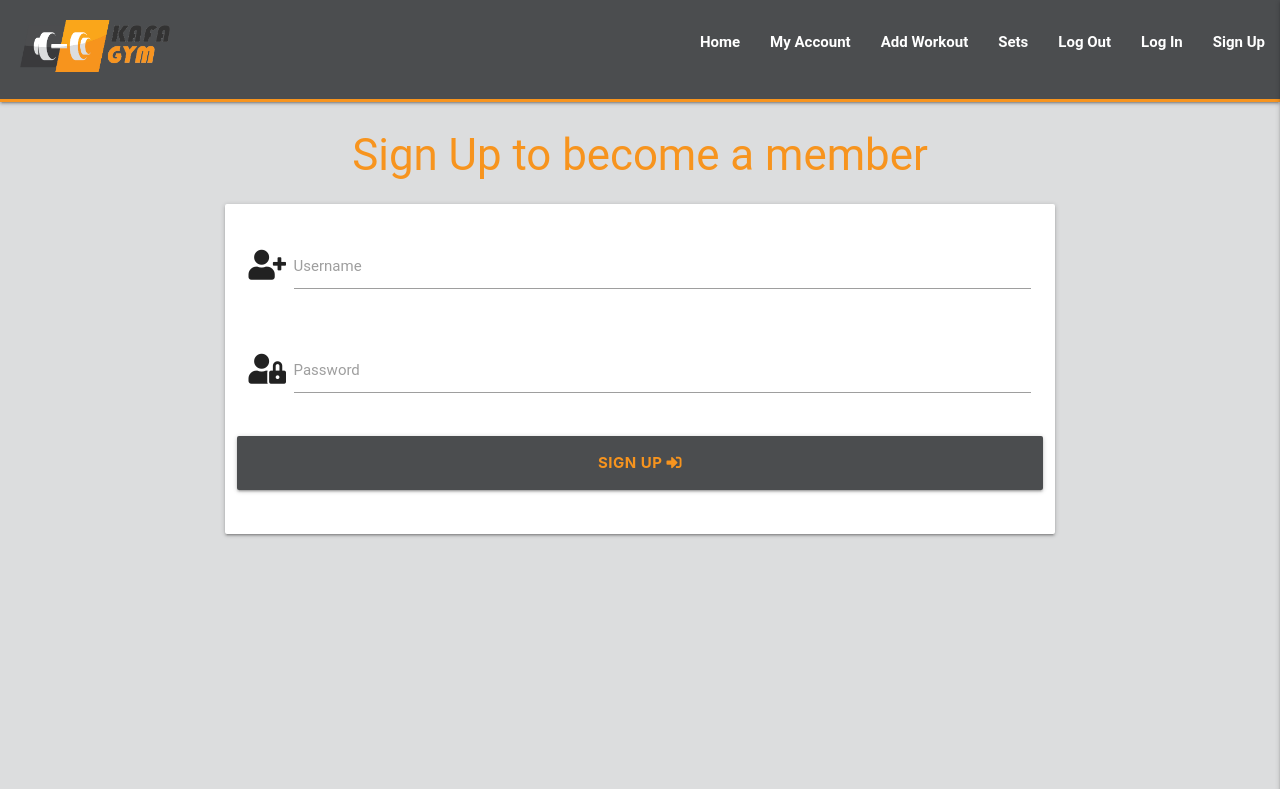
After one commit to kafabkaren/msthree-ekafagym, a Flask app: page /signup in a window 1280 px wide. The commit adds this page. Shown: the top 789 px of the page. Run offline with Flask 2, Linux system fonts and the light colour scheme; some libraries are stand-ins or nearby versions.

Commit message:
Adding Sign Up template

```diff
--- a/app.py
+++ b/app.py
@@ -4,6 +4,7 @@ from flask import (
     redirect, request, session, url_for)
 from flask_pymongo import PyMongo
 from bson.objectid import ObjectId
+from werkzeug.security import generate_password_hash, check_password_hash
 if os.path.exists("env.py"):
     import env
 
@@ -24,6 +25,11 @@ def get_workouts():
     return render_template("workouts.html", workouts=workouts)
 
 
+@app.route("/signup", methods=["GET", "POST"])
+def signup():
+    return render_template("signup.html")
+
+
 if __name__ == "__main__":
     app.run(host=os.environ.get("IP"),
             port=int(os.environ.get("PORT")),
--- a/static/css/style.css
+++ b/static/css/style.css
@@ -5,6 +5,26 @@ body {
     margin: 0;
     padding: 0;
     background-color: #DCDDDE;
+}
+
+/* Globla rules */
+
+.links {
+    font-weight: bold;
+}
+
+.btn {
+    color: #F7941E;
+    background-color: #4B4D4F;
+}
+
+.btn a:hover {
+    color: #F7941E;
+    background-color: #4B4D4F;
+}
+
+.titles {
+    color: #F7941E;
 }
 
 /* Navigation */
@@ -18,7 +38,7 @@ body {
 
 .navbar-brand img {
     width: 170px;
-    padding-left: 50px;
+    padding-left: 20px;
     padding-top: 10px;
 }
 
--- a/templates/base.html
+++ b/templates/base.html
@@ -32,23 +32,24 @@
                         <li><a class="nav-link" href="#">Sets</a></li>
                         <li><a class="nav-link" href="#">Log Out</a></li>
                         <li><a class="nav-link" href="#">Log In</a></li>
-                <li><a class="nav-link" href="#">Sign Up</a></li>
+                        <li><a class="nav-link" href="{{ url_for('signup') }}">Sign Up</a></li>
                     </ul>
             </div>
         </nav>
 
          <!--mobile sidenavigation bar  -->
         <ul class="sidenav" id="mobile-demo">
-            <li><h4 class="sidenav-style">Workouts</h4></li>
+            <li><h4 class="sidenav-style center-align">Workouts</h4></li>
             <li><a class="nav-link" href="{{ url_for('get_workouts') }}">Home</a></li>
-                <li><a class="nav-link" href="#">My Account</a></li>
+            <li><a href="#">My Account</a></li>
             <li><a class="nav-link" href="#">Add Workout</a></li>
             <li><a class="nav-link" href="#">Sets</a></li>
             <li><a class="nav-link" href="#">Log Out</a></li>
             <li><a class="nav-link" href="#">Log In</a></li>
-                <li><a class="nav-link" href="#">Sign Up</a></li>
+            <li><a class="nav-link" href="{{ url_for('signup') }}">Sign Up</a></li>
         </ul>
     </header>
+
     {% block content %}
 
     {% endblock %}
--- /dev/null
+++ b/templates/signup.html
@@ -0,0 +1,35 @@
+{% extends "base.html" %}
+{% block content %}
+
+    <h3 class="center-align titles">Sign Up to become a member</h3>
+
+    <div class="row">
+        <form class="col s12 m8 offset-m2" method="POST" action="{{ url_for('signup') }}">
+            <div class="card-panel">
+                <!-- Username -->
+                <div class="row">
+                    <div class="input-field col s12">
+                        <i class="fas fa-user-plus prefix signUp-style"></i>
+                        <input id="username" name="username" type="text" class="validate">
+                        <label for="username">Username</label>
+                    </div>
+                </div>
+                <!-- Password -->
+                <div class="row">
+                    <div class="input-field col s12">
+                        <i class="fas fa-user-lock prefix signUp-style"></i>
+                        <input id="password" name="password" type="password" class="validate">
+                        <label for="password">Password</label>
+                    </div>
+                </div>
+                <!-- Sign Up -->
+                <div class="row">
+                    <button type="submit" class="btn col s12 btn-large text-shadow links">
+                        Sign Up <div class="i fas fa-sign-in-alt"></div>
+                    </button>
+                </div>
+            </div>
+        </form>
+  </div>
+
+{% endblock %}
```
Lines whose indentation alone changed are shown as unchanged.
